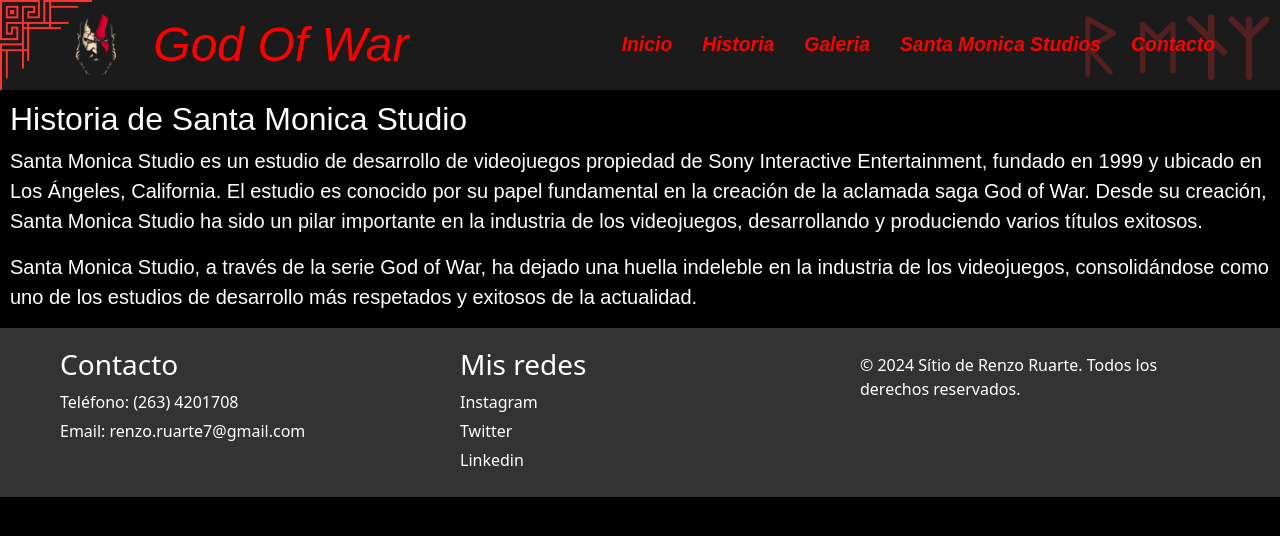
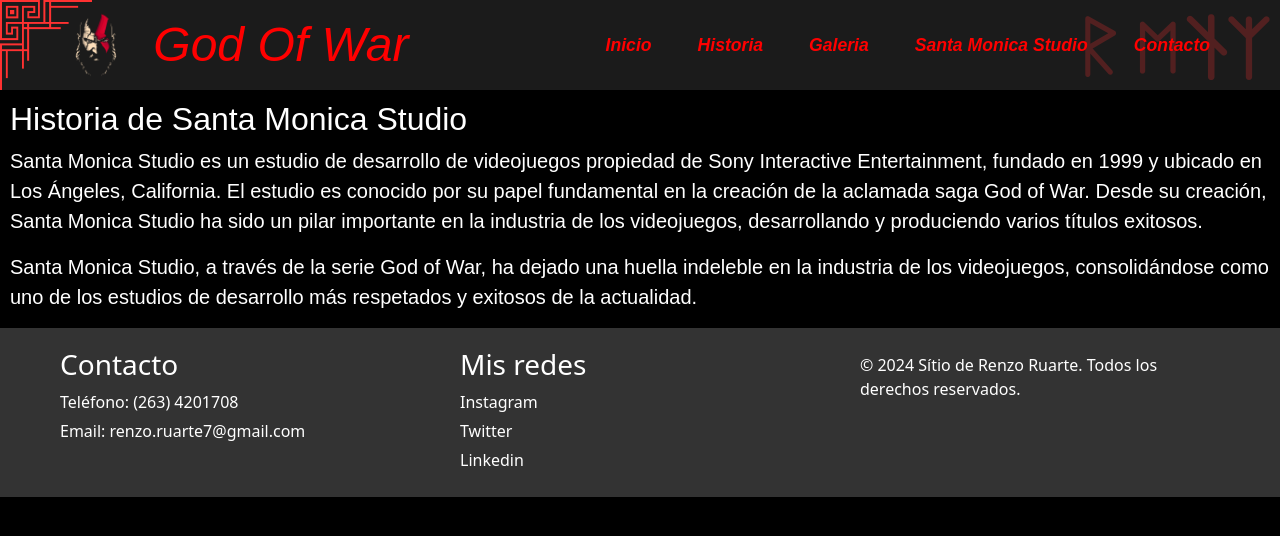
Before and after one commit to Renzo-7/GOW-by-Renzo, a plain HTML site: page pages/santamonica.html in a window 1280 px wide. Drawn offline with nearby package versions, Linux system fonts and the light colour scheme; a web font is replaced by a local one.

Commit message:
menuterminado

```diff
--- a/css/style.css
+++ b/css/style.css
@@ -39,12 +39,15 @@
     margin: 0;
 }
 
-nav {
-    flex-grow: 1; /* definimos si un elemento tiene prioridad para aumentar su tamaño en caso de que sobre espacio
-    de contenedor */
+.nav_changes {
+    flex-grow: 1;
 }
 
-nav, ul {
+ul {
+    display: contents !important;
+}
+
+.nav_changes, .ul_changes {
     list-style: none;
     font-family: "GFS Neohellenic", sans-serif;
     font-weight: 700;
@@ -55,21 +58,29 @@
     flex-direction: row;
 }
 
-nav, ul, li{
+.nav_changes, .ul_changes, .li_changes{
     margin: 0 15px;
 }
 
-nav ul li a {
+.nav_changes, .ul_changes, .li_changes, .a_changes {
     color: red;
     text-decoration: none;
     display: block;
     transition: color 0.3s ease;
 }
 
-nav, ul, li, a:hover {
+.nav_changes, .ul_changes, .li_changes, .a_changes:hover {
     color: #fb9851;
     border-radius: 4px;
+}
 
+.navbar a:focus,
+.navbar a:active{
+    color: #fb9851;
+}
+
+.navbar-toggler{
+    background-color: red;
 }
 
 body {
@@ -222,11 +233,11 @@
         font-size: 14px;
         padding: 10px;
     }
-    nav, ul, li {
-        display: flex;
-        flex-direction: column;
+
+    .nav_changes, .ul_changes, .li_changes{
         margin: 0;
     }
+
     img {
         width: 100%;
         height: auto;
--- a/pages/santamonica.html
+++ b/pages/santamonica.html
@@ -3,7 +3,7 @@
 <head>
     <meta charset="UTF-8">
     <meta name="viewport" content="width=device-width, initial-scale=1.0">
-    <title>GOW by Renzo Ruarte</title>
+    <title>Santa Monica Studio</title>
     <link rel="shortcut icon" href="../assets/img/gow-logo-2018.png" type="image/x-icon">
     <link href="https://cdn.jsdelivr.net/npm/bootstrap@5.3.3/dist/css/bootstrap.min.css" rel="stylesheet"
     integrity="sha384-QWTKZyjpPEjISv5WaRU9OFeRpok6YctnYmDr5pNlyT2bRjXh0JMhjY6hW+ALEwIH" crossorigin="anonymous">
@@ -20,15 +20,32 @@
             </div>
             <h1 class="godOfWar|Santa">God Of War</h1>
         </div>
-        <nav>
-            <ul>
-                <li><a href="../index.html">Inicio</a></li>
-                <li><a href="./historia.html">Historia</a></li>
-                <li><a href="./galeria.html">Galeria</a></li>
-                <li><a href="#">Santa Monica Studios</a></li>
-                <li><a href="./contacto.html">Contacto</a></li>
-            </ul>
-        </nav>
+        <nav class="navbar navbar-expand-lg nav_changes">
+            <div class="container-fluid">
+              <button class="navbar-toggler" type="button" data-bs-toggle="collapse" data-bs-target="#navbarSupportedContent" aria-controls="navbarSupportedContent" aria-expanded="false" aria-label="Toggle navigation">
+                <span class="navbar-toggler-icon"></span>
+              </button>
+              <div class="collapse navbar-collapse justify-content-end" id="navbarSupportedContent">
+                <ul class="navbar-nav me-auto mb-2 mb-lg-0 ul_canges">
+                  <li class="nav-item li_changes">
+                    <a class="nav-link a_changes" href="../index.html">Inicio</a>
+                  </li>
+                  <li class="nav-item li_changes">
+                    <a class="nav-link a_changes" href="historia.html">Historia</a>
+                  </li>
+                  <li class="nav-item li_changes">
+                    <a class="nav-link a_changes" href="galeria.html">Galeria</a>
+                  </li>
+                  <li class="nav-item li_changes">
+                    <a class="nav-link a_changes" href="#">Santa Monica Studio</a>
+                  </li>
+                  <li class="nav-item li_changes">
+                    <a class="nav-link a_changes" href="contacto.html">Contacto</a>
+                  </li>
+                </ul>
+              </div>
+            </div>
+          </nav>
     </header>
     <main>
         <section>
```
Also changed, not shown: index.html (+27 -10 lines), pages/contacto.html (+27 -10 lines), pages/galeria.html (+26 -9 lines), pages/historia.html (+27 -10 lines).
